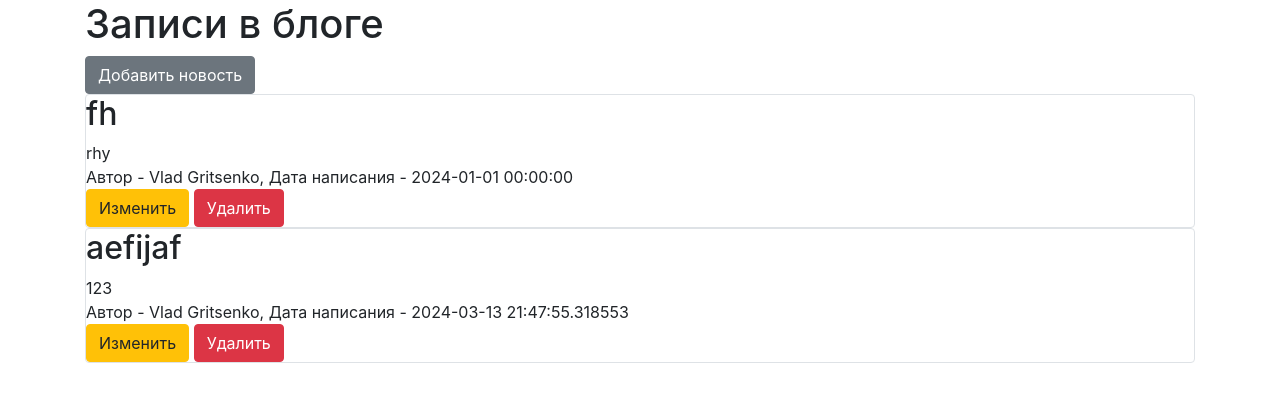
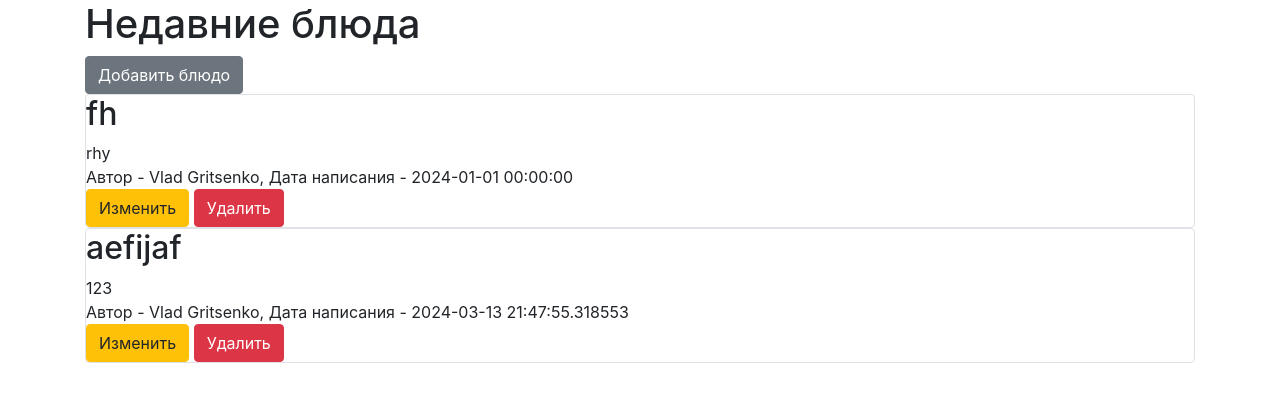
Before and after one commit to Gr1zee/Food-Helper, a Flask app: page / in a window 1280 px wide. Shown: the part 56-458 px from the top of the page. Run offline with Flask 3, Linux system fonts and the light colour scheme; a user stored in the database is signed in; data comes from the database, SQL or seed files in the repository; some libraries are stand-ins or nearby versions.

```diff
--- a/templates/index.html
+++ b/templates/index.html
@@ -1,9 +1,9 @@
 {% extends "base.html" %}
 
 {% block content %}
-<h1>Записи в блоге</h1>
+<h1>Недавние блюда</h1>
     {% if current_user.is_authenticated %}
-    <a href="news" class="btn btn-secondary">Добавить новость</a>
+    <a href="news" class="btn btn-secondary">Добавить блюдо</a>
     {% endif %}
 {% for item in news%}
 <div class="col-md6 border rounded">
--- a/templates/news.html
+++ b/templates/news.html
@@ -1,7 +1,7 @@
 {% extends "base.html" %}
 
 {% block content %}
-    <h1>Добавление новости</h1>
+    <h1>Добавление блюда</h1>
     <form action="" method="post">
         {{ form.hidden_tag() }}
         <p>
```
